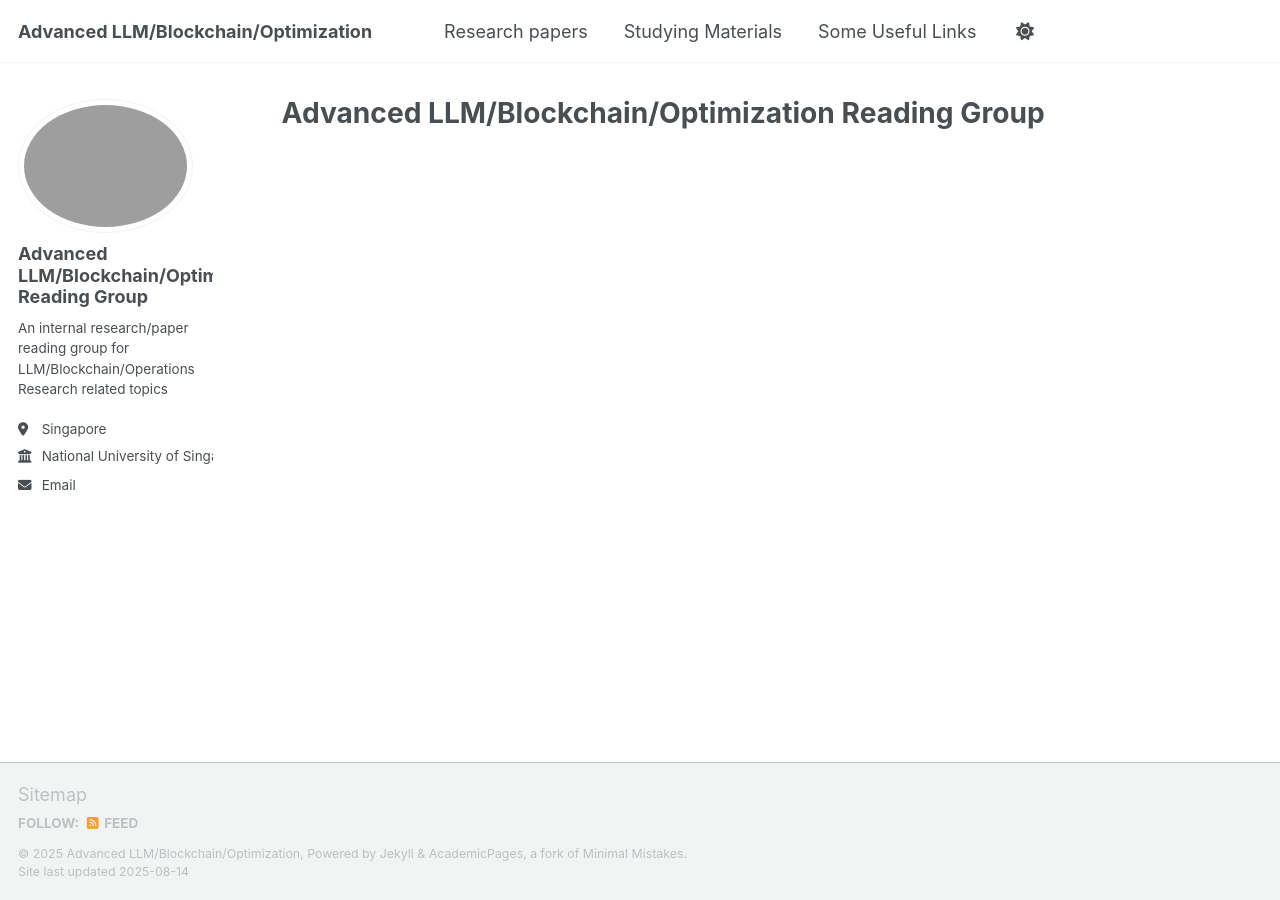
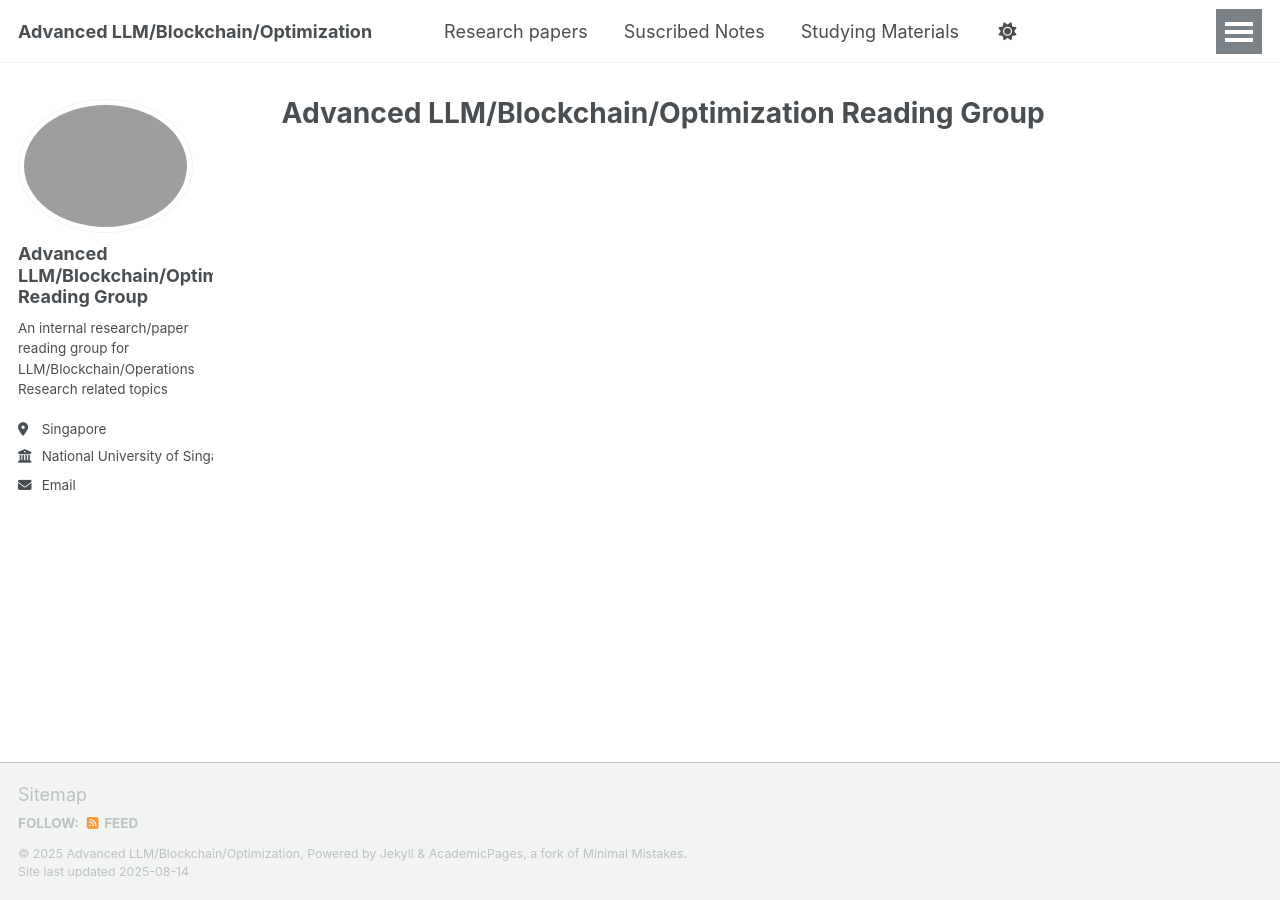
Before and after one commit to Kiloswang/Advanced-LLM-Blockchain-Optimization, a Jekyll site: the page built from _pages/about.md, in a window 1280 px wide. Built offline with Jekyll 4.4.1, drawn with Linux system fonts in a browser that asks for light colours; a script that is not in the unit is left out.

Commit message:
Update navigation.yml

```diff
--- a/_data/navigation.yml
+++ b/_data/navigation.yml
@@ -11,6 +11,9 @@ main:
   - title: "Research papers"
     url: /papers/
 
+  - title: "Suscribed Notes"
+    url: /notes/
+
   - title: "Studying Materials"
     url: /materials/
 
```
